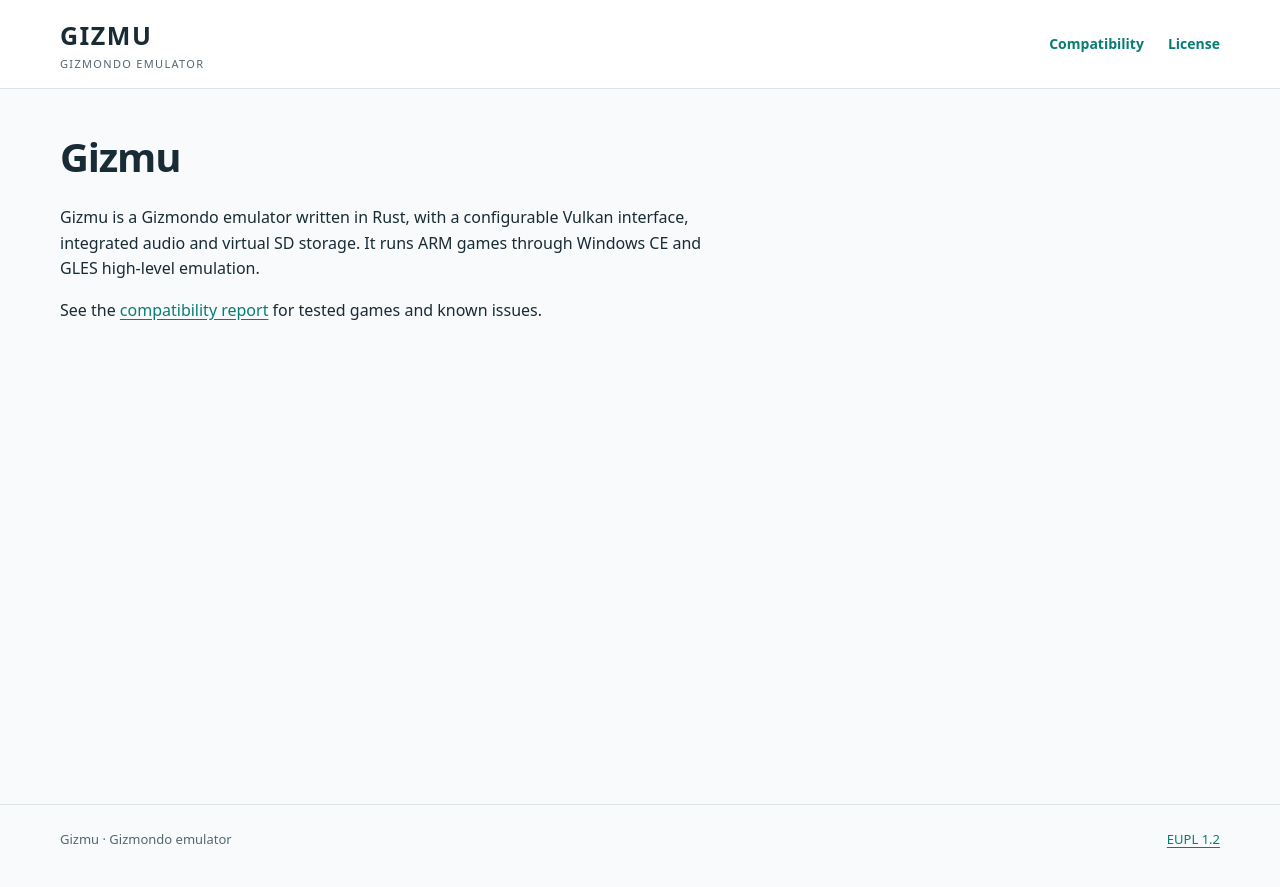
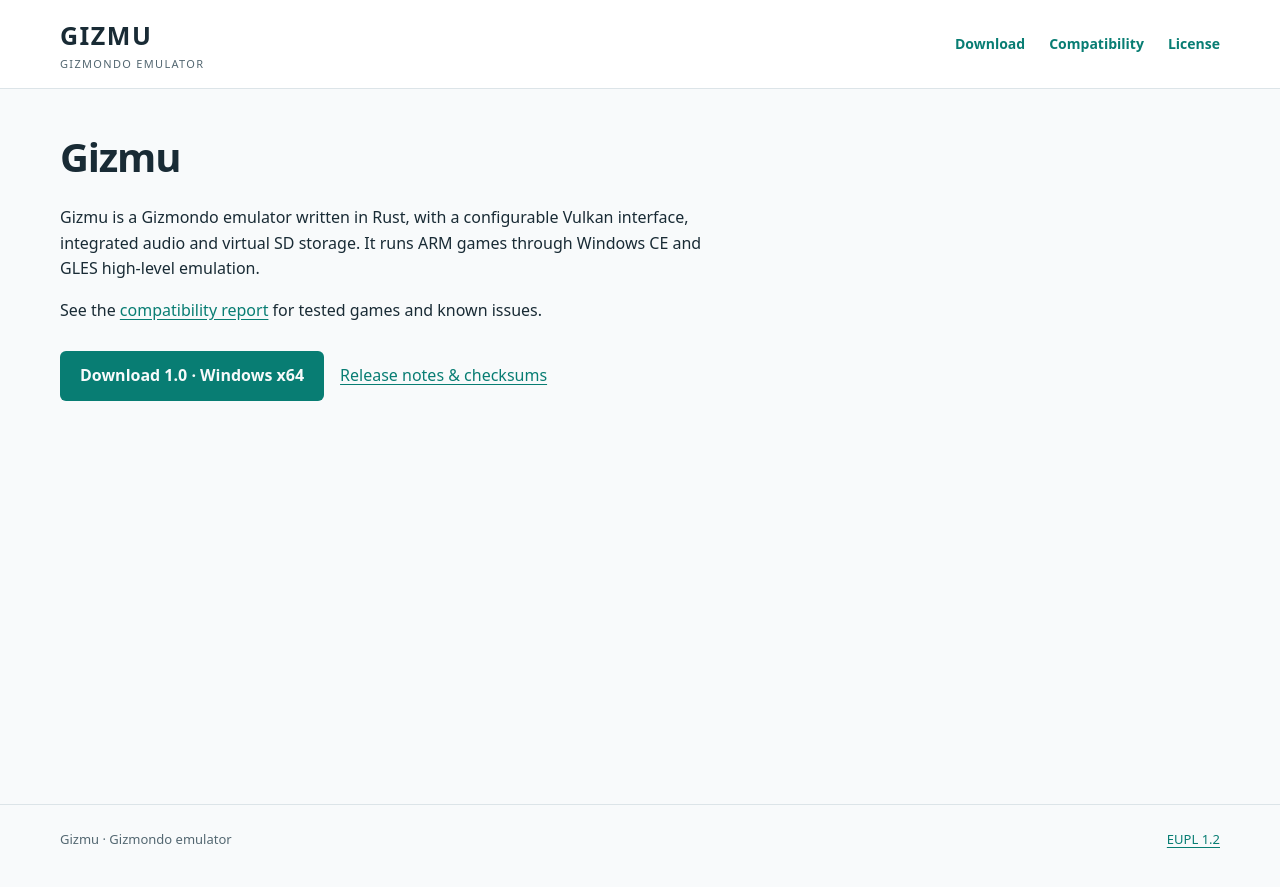
Before and after one commit to mrpostiga/gizmu, a Jekyll site: the page built from README.md, in a window 1280 px wide. Shown: the top 887 px of the page. Built offline with Jekyll 4.4.1, drawn with Linux system fonts in a browser that asks for light colours; our own code applies the rules of GitHub Pages for plain Markdown files.

Commit message:
Add Gizmu 1.0 download links to the website

```diff
--- a/_config.yml
+++ b/_config.yml
@@ -3,6 +3,11 @@ description: Gizmondo emulator — game compatibility
 lang: en
 url: https://mrpostiga.github.io
 baseurl: /gizmu
+release:
+  version: "1.0"
+  platform: Windows x64
+  url: https://github.com/mrpostiga/gizmu/releases/tag/v1.0.0
+  download_url: https://github.com/mrpostiga/gizmu/releases/download/v1.0.0/gizmu-1.0-windows-x64.zip
 markdown: kramdown
 kramdown:
   input: GFM
--- a/_layouts/default.html
+++ b/_layouts/default.html
@@ -24,6 +24,9 @@
     main { padding-block:44px 64px; min-height:calc(100vh - 185px); }
     h1 { margin:0 0 24px; font-size:clamp(28px,4vw,40px); line-height:1.2; letter-spacing:-.03em; }
     p { max-width:72ch; }
+    .release-links { display:flex; align-items:center; flex-wrap:wrap; gap:16px; margin-top:28px; }
+    .download { display:inline-block; padding:12px 20px; border-radius:6px; background:var(--accent); color:var(--bg); font-weight:700; text-decoration:none; }
+    .download:hover { text-decoration:underline; }
     .table-scroll { overflow-x:auto; }
     table { width:100%; border-collapse:collapse; background:var(--panel); font-size:14px; }
     th,td { padding:16px; text-align:left; vertical-align:top; border-bottom:1px solid var(--line); }
@@ -40,7 +43,7 @@
     .skip:focus { top:12px; }
     @media (max-width:640px) {
       .wrap { width:calc(100% - 32px); }
-      header .wrap { min-height:100px; gap:16px; }
+      header .wrap { min-height:100px; flex-direction:column; align-items:flex-start; gap:12px; padding-block:18px; }
       nav { gap:16px; font-size:13px; }
       main { padding-top:32px; }
       table { min-width:700px; }
@@ -57,6 +60,7 @@
     <div class="wrap">
       <a class="brand" href="{{ '/' | relative_url }}">GIZMU<span>Gizmondo emulator</span></a>
       <nav aria-label="Main navigation">
+        <a href="{{ site.release.download_url }}" aria-label="Download Gizmu {{ site.release.version }} for {{ site.release.platform }}">Download</a>
         <a href="{{ '/compatibility.html' | relative_url }}"{% if page.title == 'Compatibility' %} aria-current="page"{% endif %}>Compatibility</a>
         <a href="{{ '/LICENSE' | relative_url }}">License</a>
       </nav>
@@ -66,7 +70,13 @@
     {% if page.title == 'Compatibility' %}
     <h1>Compatibility</h1>
     <div class="table-scroll" role="region" aria-label="Game compatibility table" tabindex="0">{{ content }}</div>
-    {% else %}{{ content }}{% endif %}
+    {% else %}
+    {{ content }}
+    <p class="release-links">
+      <a class="download" href="{{ site.release.download_url }}">Download {{ site.release.version }} · {{ site.release.platform }}</a>
+      <a href="{{ site.release.url }}">Release notes &amp; checksums</a>
+    </p>
+    {% endif %}
   </main>
   <footer><div class="wrap"><span>Gizmu · Gizmondo emulator</span><a href="{{ '/LICENSE' | relative_url }}">EUPL 1.2</a></div></footer>
 </body>
```
